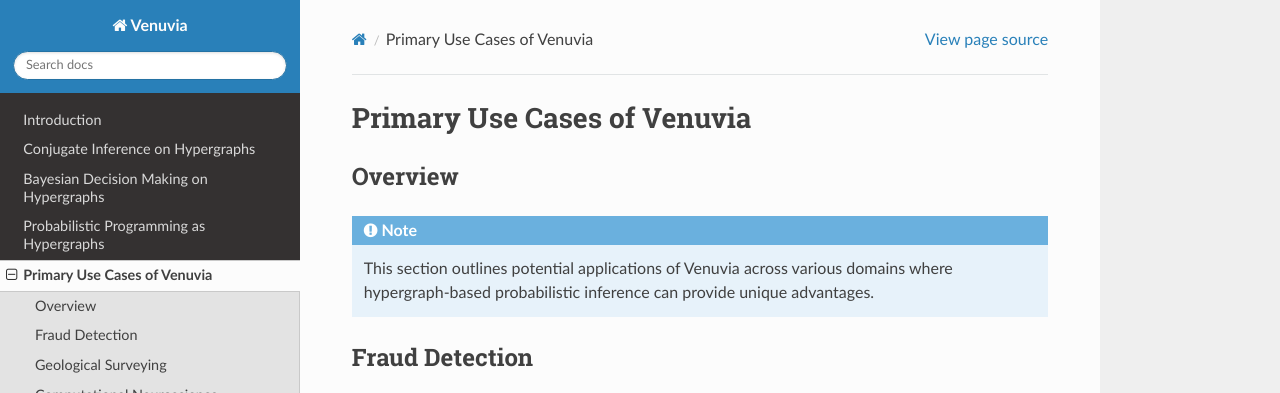
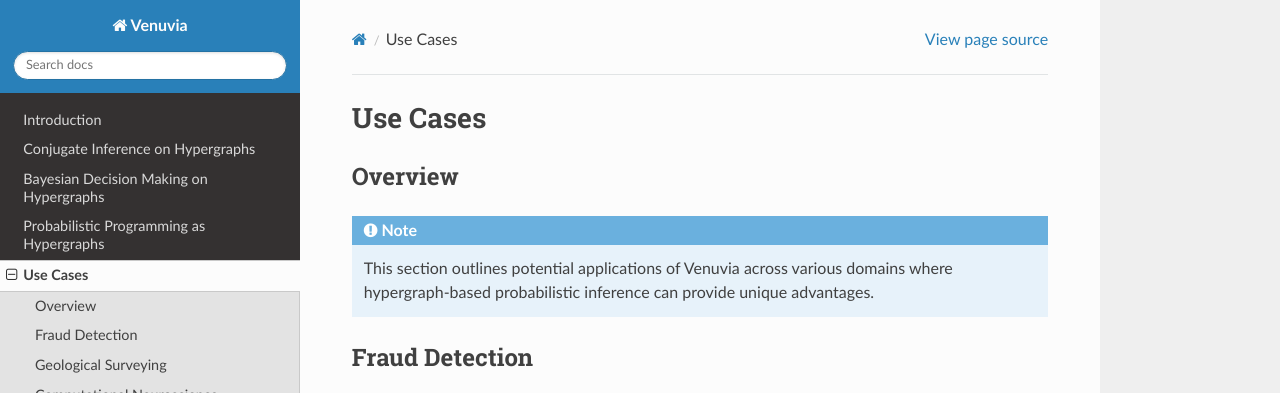
Before and after one commit to pawaka2025/venuvia, a Sphinx documentation site: the page built from docs/source/usecases.rst, in a window 1280 px wide and 1226 px high, cut to the strip 0-393 px from the top of the window. Built offline with Sphinx 7.4.7 and the Read the Docs theme 3.1.0, drawn with Linux system fonts in a browser that asks for light colours; pages that are not in the unit, such as notebooks, are missing from menus.

Commit message:
Update usecases.rst

```diff
--- a/docs/source/usecases.rst
+++ b/docs/source/usecases.rst
@@ -1,4 +1,4 @@
-Primary Use Cases of Venuvia
+Use Cases
 ============================
 
 Overview
```
